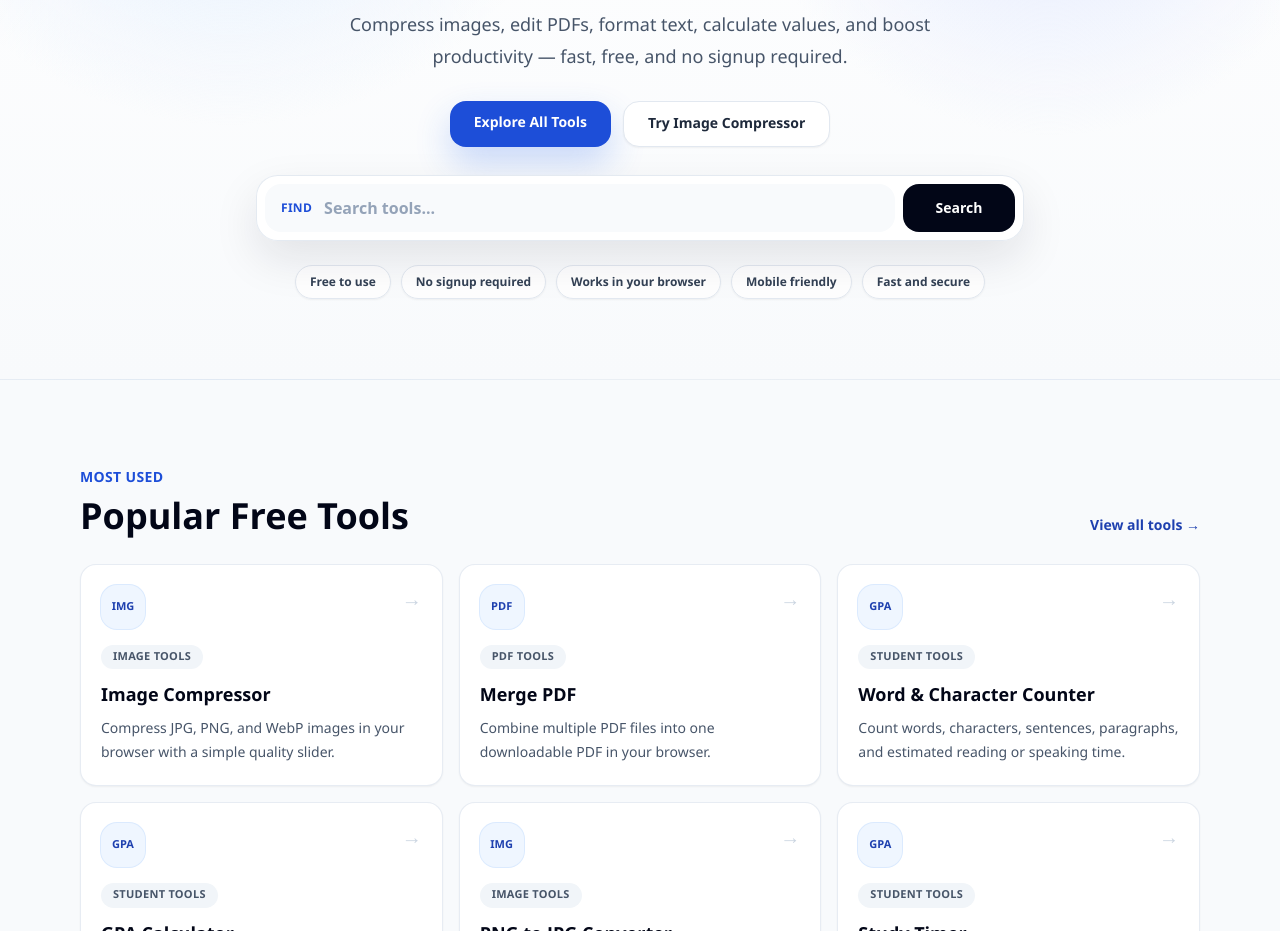
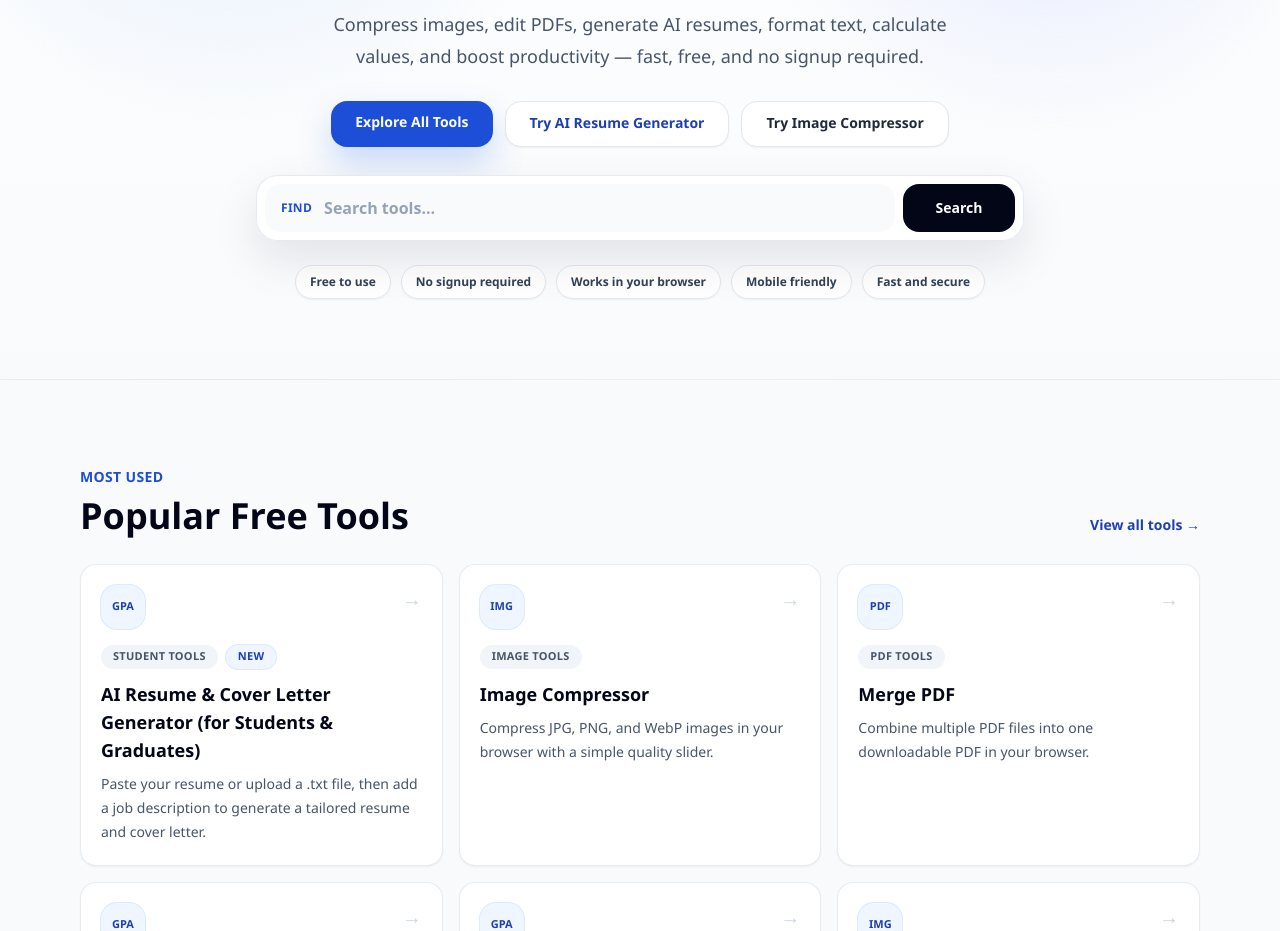
Before and after one commit to KushGam/freetoolkit, a Next.js app: page / in a window 1280 px wide. Shown: the part 361-1292 px from the top of the page. Built offline with nearby package versions, Linux system fonts and the light colour scheme.

Commit message:
Improve AI resume input UX

```diff
--- a/app/page.tsx
+++ b/app/page.tsx
@@ -5,6 +5,7 @@ import { ToolCard } from "@/components/ui";
 import { categoryRoutes, getToolsByCategory, tools, toolHref, type ToolCategory } from "@/data/tools";
 
 const popularSlugs = [
+  "ai-resume-cover-letter",
   "image-compressor",
   "merge-pdf",
   "word-counter",
@@ -90,11 +91,14 @@ export default function HomePage() {
               Free Online Tools for Everyday Tasks
             </h1>
             <p className="mx-auto mt-5 max-w-2xl text-base leading-7 text-slate-600 sm:text-lg sm:leading-8">
-              Compress images, edit PDFs, format text, calculate values, and boost productivity — fast, free, and no signup required.
+              Compress images, edit PDFs, generate AI resumes, format text, calculate values, and boost productivity — fast, free, and no signup required.
             </p>
             <div className="mt-7 flex flex-col justify-center gap-3 sm:flex-row">
               <Link href="/all-tools" className="rounded-2xl bg-brand-600 px-6 py-3 text-sm font-black text-white shadow-[0_16px_35px_rgba(37,99,235,0.24)] transition hover:-translate-y-0.5 hover:bg-brand-700">
                 Explore All Tools
+              </Link>
+              <Link href="/student-tools/ai-resume-cover-letter" className="rounded-2xl border border-brand-200 bg-white px-6 py-3 text-sm font-black text-brand-700 shadow-sm transition hover:-translate-y-0.5 hover:bg-brand-50">
+                Try AI Resume Generator
               </Link>
               <Link href="/image-compressor" className="rounded-2xl border border-slate-200 bg-white px-6 py-3 text-sm font-black text-slate-800 shadow-sm transition hover:-translate-y-0.5 hover:border-brand-200 hover:bg-brand-50 hover:text-brand-700">
                 Try Image Compressor
--- a/components/ToolRunner.tsx
+++ b/components/ToolRunner.tsx
@@ -2350,10 +2350,9 @@ function AiResumeCoverLetterGenerator() {
     setUsageCount(readAiUsage().count);
   }, []);
 
-  async function loadResume(files: File[]) {
+  function loadResume(files: File[]) {
     const next = files[0] ?? null;
     setResumeFile(next);
-    setResumeText("");
     setResult(null);
     setError("");
     if (!next) return;
@@ -2361,12 +2360,15 @@ function AiResumeCoverLetterGenerator() {
       setError("Please upload a .txt resume for this MVP. PDF and DOCX parsing is planned.");
       return;
     }
-    try {
-      const text = await next.text();
-      setResumeText(text.trim());
-    } catch {
+    const reader = new FileReader();
+    reader.onload = (event) => {
+      setResumeText(String(event.target?.result ?? "").trim());
+      setError("");
+    };
+    reader.onerror = () => {
       setError("Unable to read this text file. Try saving your resume as a plain .txt file.");
-    }
+    };
+    reader.readAsText(next);
   }
 
   async function copyText(label: string, content: string) {
@@ -2380,7 +2382,7 @@ function AiResumeCoverLetterGenerator() {
     setError("");
     setCopied("");
     if (!resumeText.trim()) {
-      setError("Upload a .txt resume before generating.");
+      setError("Paste your resume or upload a .txt resume before generating.");
       return;
     }
     if (!jobDescription.trim()) {
@@ -2442,20 +2444,40 @@ function AiResumeCoverLetterGenerator() {
     keywords: "Keywords"
   };
   const currentOutput = result?.[activeOutput] ?? "";
+  const resumeLength = resumeText.trim().length;
 
   return (
     <div>
       <div className="grid gap-6 lg:grid-cols-[minmax(0,1fr)_minmax(340px,0.9fr)]">
         <div className="grid gap-5">
-          <FileUploadDropzone label="Upload your resume (.txt)" accept=".txt,text/plain" onFiles={loadResume} />
-          <FileInfo file={resumeFile} />
-          {resumeText ? (
-            <div className="rounded-2xl border border-slate-200 bg-slate-50 p-4">
-              <p className="text-xs font-black uppercase tracking-wide text-slate-500">Extracted resume text preview</p>
-              <p className="mt-2 max-h-40 overflow-auto whitespace-pre-wrap text-sm leading-6 text-slate-700">{resumeText}</p>
-              <p className="mt-3 text-xs font-semibold text-slate-500">TODO: Add PDF and DOCX parsing in a future version.</p>
-            </div>
+          <label className="text-sm font-bold text-slate-700">
+            Paste your resume
+            <Textarea
+              className="mt-2 min-h-72"
+              value={resumeText}
+              onChange={(event) => {
+                setResumeText(event.target.value);
+                setResult(null);
+                setError("");
+              }}
+              placeholder="Paste your resume here. You can copy your resume from Word or PDF."
+            />
+          </label>
+          <div className="flex flex-col gap-2 text-xs font-semibold text-slate-500 sm:flex-row sm:items-center sm:justify-between">
+            <p>You can copy your resume from a Word or PDF file and paste it here. Uploading a .txt file is optional.</p>
+            <p className="font-black text-slate-600">{resumeLength.toLocaleString()} characters</p>
+          </div>
+          {resumeLength > 0 && resumeLength < 250 ? (
+            <p className="rounded-2xl border border-amber-200 bg-amber-50 p-4 text-sm font-bold leading-6 text-amber-800">
+              Please provide more details in your resume for better results.
+            </p>
           ) : null}
+          <div>
+            <p className="mb-2 text-sm font-bold text-slate-700">Or upload a .txt file (optional)</p>
+            <FileUploadDropzone label="Upload a .txt file" accept=".txt,text/plain" onFiles={loadResume} />
+            <FileInfo file={resumeFile} />
+            <p className="mt-2 text-xs font-semibold text-slate-500">TODO: Add PDF and DOCX parsing in a future version.</p>
+          </div>
           <label className="text-sm font-bold text-slate-700">
             Job description
             <Textarea className="mt-2 min-h-56" value={jobDescription} onChange={(event) => setJobDescription(event.target.value)} placeholder="Paste job description here..." />
@@ -2499,7 +2521,7 @@ function AiResumeCoverLetterGenerator() {
               <div className="flex min-h-[24rem] items-center justify-center text-center">
                 <div>
                   <p className="text-lg font-black text-slate-900">Your AI output will appear here</p>
-                  <p className="mx-auto mt-2 max-w-sm text-sm leading-6 text-slate-500">Upload your resume, paste a job description, and generate a draft that you can review, copy, or download.</p>
+                  <p className="mx-auto mt-2 max-w-sm text-sm leading-6 text-slate-500">Paste your resume or import a TXT file, add a job description, and generate a draft that you can review, copy, or download.</p>
                 </div>
               </div>
             )}
--- a/data/new-tools.ts
+++ b/data/new-tools.ts
@@ -687,25 +687,26 @@ export const newTools: Tool[] = [
     category: "Student Tools",
     badge: "NEW",
     popular: true,
-    description: "Generate a tailored resume, cover letter, and ATS keywords from your real resume text and a job description.",
-    intro: "Use this AI resume builder and cover letter generator online free to tailor your existing experience for a job application. Paste a job description, upload a TXT resume, confirm the safety rule, and generate a cleaner draft with no signup.",
+    description: "Paste your resume or upload a .txt file, then add a job description to generate a tailored resume and cover letter.",
+    intro: "Use this AI resume builder and cover letter generator online free to tailor your existing experience for a job application. Paste your resume online, add a job description, confirm the safety rule, and generate a cleaner draft with no signup required.",
     metaTitle: "AI Resume & Cover Letter Generator for Students | FreeToolKit",
     metaDescription: "Generate a tailored resume and cover letter from your existing resume and job description. Free, fast, and no signup required.",
-    howToUse: ["Upload a .txt resume file or paste resume content after extraction.", "Paste the job description into the large text area.", "Choose a role title, tone, experience level, and output type.", "Confirm that the generated content should only use your real experience.", "Generate, review carefully, then copy or download the resume, cover letter, and keywords."],
-    features: ["Student-friendly AI resume builder", "Cover letter generator from a job description", "ATS keyword suggestions", "Client and server rate limits to control usage", "Gemini API key stays server-side"],
+    howToUse: ["Paste your resume into the resume text area.", "Optionally upload a .txt file to auto-fill the resume text.", "Paste the job description into the large text area.", "Choose a role title, tone, experience level, and output type.", "Confirm that the generated content should only use your real experience, then generate and review the result."],
+    features: ["Paste-first resume input with optional TXT upload", "Student-friendly AI resume generator free workflow", "Cover letter generator from a job description", "ATS keyword suggestions", "No signup required with client and server usage limits"],
     faq: [
       { question: "Is this AI resume builder free online?", answer: "Yes. It is designed as a free online student tool with no signup, with daily limits to keep the service available." },
       { question: "Can it invent experience for me?", answer: "No. The prompt tells the AI not to invent companies, degrees, skills, or experience. You should still review every line before using it." },
       { question: "Where is the Gemini API key used?", answer: "The key is only read by the server API route. It is not sent to the browser or stored in frontend code." },
-      { question: "Can I upload PDF or DOCX resumes?", answer: "The MVP accepts TXT files first. A TODO is included for future PDF and DOCX parsing." },
+      { question: "Do I have to upload my resume?", answer: "No. The easiest option is to copy your resume from Word or PDF and paste it into the resume text area." },
+      { question: "Can I upload PDF or DOCX resumes?", answer: "The MVP accepts pasted resume text and optional TXT files. A TODO is included for future PDF and DOCX parsing." },
       { question: "Is this a replacement for career advice?", answer: "No. It creates a helpful draft, but you should edit it, verify accuracy, and follow your school or employer's application requirements." }
     ],
-    primary: "AI resume builder",
+    primary: "AI resume generator free",
     audience: "students, graduates, entry-level applicants, career centers, and job seekers preparing tailored applications",
     does: "It sends resume text, a job description, and selected options to a server-side Gemini call that returns a tailored resume draft, cover letter draft, and ATS keywords.",
     when: "you need a clearer student resume, entry-level cover letter, or ATS-friendly draft based on a real job posting",
-    workflow: "upload a TXT resume, paste the job description, set the role and tone, confirm the accuracy rule, generate the result, and review before downloading",
-    benefit: "A guided AI resume and cover letter generator can help students turn real experience into clearer, more relevant application language.",
+    workflow: "paste your resume, optionally import a TXT file, paste the job description, set the role and tone, confirm the accuracy rule, generate the result, and review before downloading",
+    benefit: "A paste resume online workflow removes upload friction, so students can use a resume builder no upload approach and start with text they already have.",
     caution: "AI output can be wrong or overconfident, so never submit generated content without checking that every claim is true and personally accurate.",
     related: "Use GPA Calculator for academic planning, Study Timer for interview preparation, or Word Counter to check application length."
   }),
```
